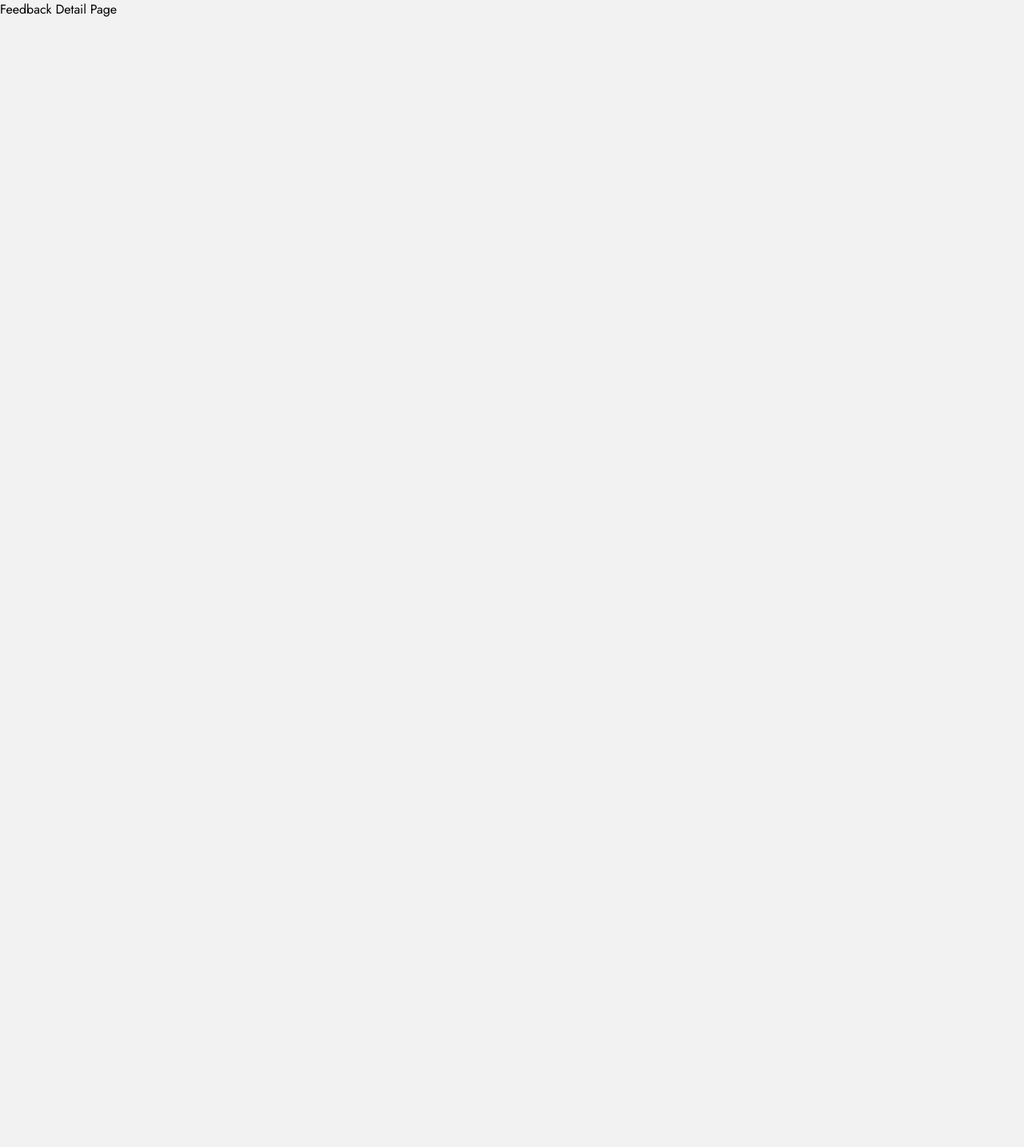
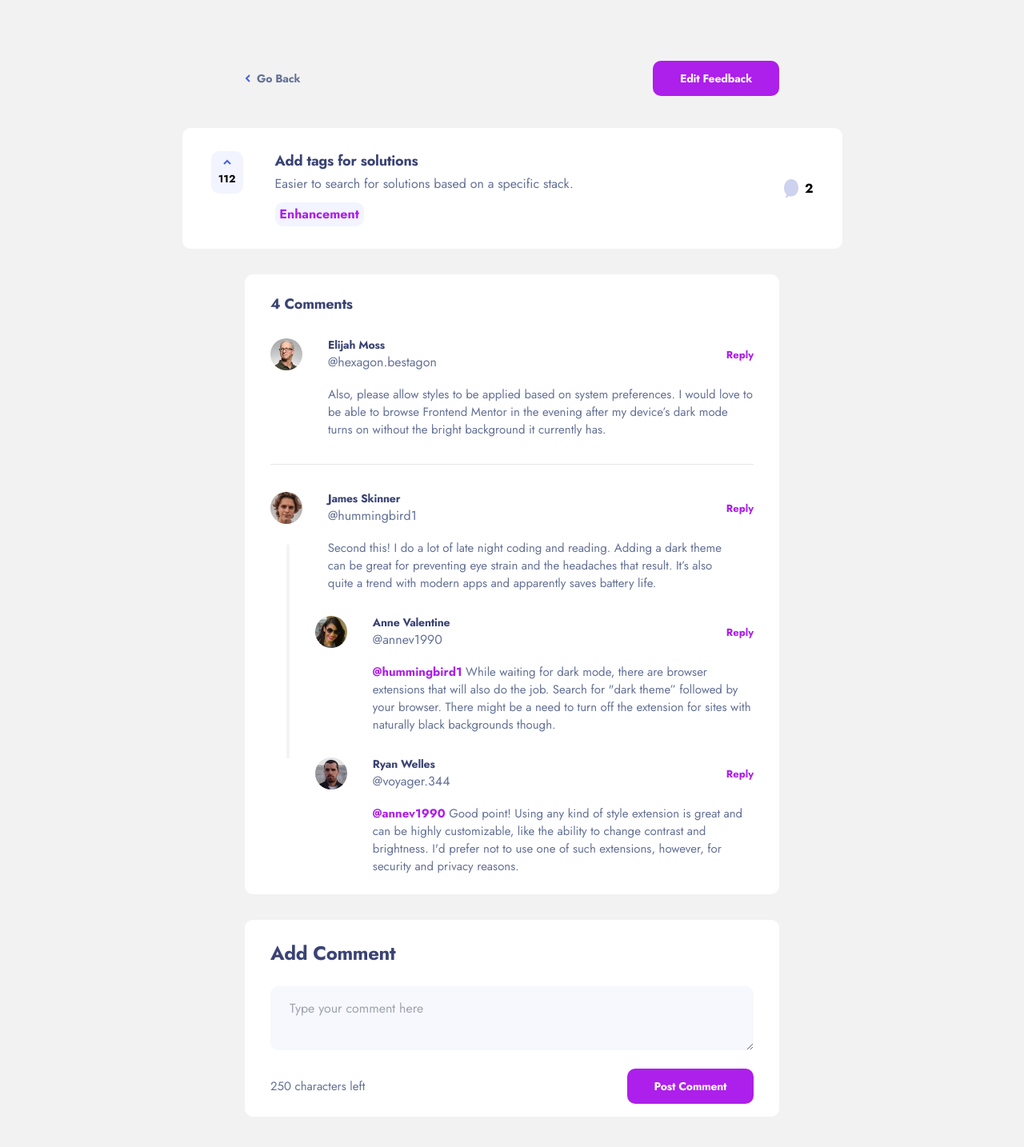
Before and after one commit to SandeebAdhikari/Product_FeedBack_App, a Next.js app: page /feedback_detail in a window 1280 px wide. Shown: the top 1434 px of the page at 80% size. Before the commit the page ends 800 px from the top, so only its background shows below. Built offline with nearby package versions, Linux system fonts and the light colour scheme.

Commit message:
feedback_detail page

```diff
--- a/app/feedback_detail/page.tsx
+++ b/app/feedback_detail/page.tsx
@@ -1,9 +1,171 @@
+import ButtonFeedback from "@/components/ButtonFeedback";
+import FeedbackCard from "@/components/FeedbackCard";
+import ResponsiveImage from "@/components/ResponsiveImage";
+import Image from "next/image";
 import React from "react";
+import UserImage1 from "@/public/assets/user-images/image-elijah.jpg";
+import UserImage2 from "@/public/assets/user-images/image-james.jpg";
+import UserImage3 from "@/public/assets/user-images/image-anne.jpg";
+import UserImage4 from "@/public/assets/user-images/image-ryan.jpg";
 
 const page = () => {
   return (
-    <div>
-      <h1>Feedback Detail Page</h1>
+    <div className="mt-[76px]  flex flex-col items-center mx-[306px]">
+      <div className="flex w-full">
+        <button className="flex items-center justify-center gap-2">
+          <svg width="7" height="10" xmlns="http://www.w3.org/2000/svg">
+            <path
+              d="M6 9L2 5l4-4"
+              stroke="#4661E6"
+              stroke-width="2"
+              fill="none"
+              fill-rule="evenodd"
+            />
+          </svg>
+          <h1 className="font-bold text-grayBlue text-h4">Go Back</h1>
+        </button>
+        <div className="ml-auto">
+          <ButtonFeedback text="Edit Feedback" />
+        </div>
+      </div>
+      <div className="mt-10">
+        <FeedbackCard />
+      </div>
+      <div className="mt-8 flex flex-col bg-white w-full rounded-[10px] px-8 py-6">
+        <h1 className="text-h3 font-bold text-darkBlue">4 Comments</h1>
+
+        <div className="mt-7 flex flex-col w-full">
+          <div className="flex w-full items-center justify-center">
+            <Image
+              src={UserImage1}
+              alt="User"
+              width={40}
+              height={40}
+              className="rounded-full"
+            />
+            <div className="ml-8 flex flex-col w-full">
+              <h1 className="text-h4 font-bold text-darkBlue">Elijah Moss</h1>
+              <p className="text-grayBlue">@hexagon.bestagon</p>
+            </div>
+            <div className="ml-auto">
+              <h1 className="text-primaryPurple text-body3 font-semibold">
+                Reply
+              </h1>
+            </div>
+          </div>
+          <p className="text-body2 mt-[17px] w-full pl-[72px] text-grayBlue">
+            Also, please allow styles to be applied based on system preferences.
+            I would love to be able to browse Frontend Mentor in the evening
+            after my device’s dark mode turns on without the bright background
+            it currently has.
+          </p>
+        </div>
+        <hr className="mt-8 w-full" />
+        <div className="mt-8 flex flex-col w-full">
+          <div className="flex w-full  items-center justify-center">
+            <Image
+              src={UserImage2}
+              alt="User"
+              width={40}
+              height={40}
+              className="rounded-full"
+            />
+            <div className="ml-8 flex flex-col w-full">
+              <h1 className="text-h4 font-bold text-darkBlue">James Skinner</h1>
+              <p className="text-grayBlue">@hummingbird1</p>
+            </div>
+            <div className="ml-auto">
+              <h1 className="text-primaryPurple text-body3 font-semibold">
+                Reply
+              </h1>
+            </div>
+          </div>
+          <div className="flex w-full">
+            <div className="w-1 h-[267px] bg-gray-100 mt-6 ml-5" />
+            <div className="flex flex-col w-full">
+              <p className="-ml-6 text-body2 mt-[17px] w-full pl-[72px] text-grayBlue">
+                Second this! I do a lot of late night coding and reading. Adding
+                a dark theme can be great for preventing eye strain and the
+                headaches that result. It’s also quite a trend with modern apps
+                and apparently saves battery life.
+              </p>
+              <div className="pl-8 mt-7 flex flex-col w-full">
+                <div className="flex w-full items-center justify-center">
+                  <Image
+                    src={UserImage3}
+                    alt="User"
+                    width={40}
+                    height={40}
+                    className="rounded-full"
+                  />
+                  <div className="ml-8 flex flex-col w-full">
+                    <h1 className="text-h4 font-bold text-darkBlue">
+                      Anne Valentine
+                    </h1>
+                    <p className="text-grayBlue">@annev1990</p>
+                  </div>
+                  <div className="ml-auto">
+                    <h1 className="text-primaryPurple text-body3 font-semibold">
+                      Reply
+                    </h1>
+                  </div>
+                </div>
+                <p className="text-body2 mt-[17px] w-full pl-[72px] text-grayBlue">
+                  <span className="text-primaryPurple font-bold">
+                    @hummingbird1
+                  </span>{" "}
+                  While waiting for dark mode, there are browser extensions that
+                  will also do the job. Search for "dark theme” followed by your
+                  browser. There might be a need to turn off the extension for
+                  sites with naturally black backgrounds though.
+                </p>
+              </div>
+              <div className="pl-8 mt-7 flex flex-col w-full">
+                <div className="flex w-full items-center justify-center">
+                  <Image
+                    src={UserImage4}
+                    alt="User"
+                    width={40}
+                    height={40}
+                    className="rounded-full"
+                  />
+                  <div className="ml-8 flex flex-col w-full">
+                    <h1 className="text-h4 font-bold text-darkBlue">
+                      Ryan Welles
+                    </h1>
+                    <p className="text-grayBlue">@voyager.344</p>
+                  </div>
+                  <div className="ml-auto">
+                    <h1 className="text-primaryPurple text-body3 font-semibold">
+                      Reply
+                    </h1>
+                  </div>
+                </div>
+                <p className="text-body2 mt-[17px] w-full pl-[72px] text-grayBlue">
+                  <span className="text-primaryPurple font-bold">
+                    @annev1990
+                  </span>{" "}
+                  Good point! Using any kind of style extension is great and can
+                  be highly customizable, like the ability to change contrast
+                  and brightness. I'd prefer not to use one of such extensions,
+                  however, for security and privacy reasons.
+                </p>
+              </div>
+            </div>
+          </div>
+        </div>
+      </div>
+      <div className="mt-8 w-full px-8 h-[246px] bg-white rounded-[10px] mb-[129px]">
+        <h1 className="mt-6 text-h1 text-darkBlue font-bold">Add Comment</h1>
+        <textarea
+          className="mt-6 w-full h-[80px] bg-lighterPeach rounded-[10px] px-6 py-4"
+          placeholder="Type your comment here"
+        />
+        <div className="flex w-full mt-4  items-center justify-between">
+          <h1 className="text-body2 text-grayBlue">250 characters left</h1>
+          <ButtonFeedback text="Post Comment" />
+        </div>
+      </div>
     </div>
   );
 };
--- a/app/layout.tsx
+++ b/app/layout.tsx
@@ -23,7 +23,7 @@ export default function RootLayout({
 }>) {
   return (
     <html lang="en">
-      <body className={`${jost.variable} `}>{children}</body>
+      <body className={`${jost.variable}`}>{children}</body>
     </html>
   );
 }
--- /dev/null
+++ b/components/ButtonFeedback.tsx
@@ -0,0 +1,15 @@
+import React from "react";
+
+interface ButtonFeedbackProps {
+  text: string;
+}
+
+const ButtonFeedback: React.FC<ButtonFeedbackProps> = ({ text }) => {
+  return (
+    <button className="bg-primaryPurple w-[158px] h-[44px] rounded-[10px] font-bold text-h4 text-white">
+      {text}
+    </button>
+  );
+};
+
+export default ButtonFeedback;
--- a/components/NavBar.tsx
+++ b/components/NavBar.tsx
@@ -6,6 +6,7 @@ import Image from "next/image";
 import DownArrow from "../public/assets/shared/icon-arrow-down.svg";
 import UpArrow from "../public/assets/shared/icon-arrow-up.svg";
 import TickIcon from "../public/assets/shared/icon-check.svg"; // Import your custom tick icon
+import ButtonFeedback from "./ButtonFeedback";
 
 const NavBar = () => {
   const [isOpen, setIsOpen] = useState(false);
@@ -24,7 +25,7 @@ const NavBar = () => {
   };
 
   return (
-    <div className="w-[825px] h-[72px] border rounded-[10px] flex items-center bg-semiDarkNavy relative">
+    <div className="w-[825px] h-[72px]  rounded-[10px] flex items-center bg-semiDarkNavy relative">
       <div className="ml-6 gap-4 flex justify-center">
         <div className="w-[23px] h-6">
           <ResponsiveImage folder="suggestions" imageKey="suggestionsIcon" />
@@ -61,9 +62,9 @@ const NavBar = () => {
           </div>
         )}
       </div>
-      <button className="ml-auto mr-4 bg-primaryPurple w-[158px] h-[44px] rounded-[10px] font-bold text-h4 text-white">
-        + Add Feedback
-      </button>
+      <div className="mr-4 ml-auto">
+        <ButtonFeedback text="+ Add Feedback" />
+      </div>
     </div>
   );
 };
--- a/components/SideBar.tsx
+++ b/components/SideBar.tsx
@@ -4,7 +4,7 @@ import ResponsiveImage from "./ResponsiveImage";
 
 const SideBar = () => {
   return (
-    <div className="w-[255px] h-[529px] border rounded-[10px] overflow-hidden">
+    <div className="w-[255px] h-[529px]  rounded-[10px] overflow-hidden">
       <div className=" h-[115px] rounded-[10px] overflow-hidden inset-0 relative">
         <ResponsiveImage folder="suggestions" imageKey="backgroundHeader" />
         <div className=" absolute mt-[62px] ml-[24px] bottom-[24px] w-[160px] h-[51px]">
@@ -33,7 +33,7 @@ const SideBar = () => {
             Feature
           </div>
         </div>
-        <div className="mt-6 px-6  border rounded-[10px] bg-white h-[178px] flex flex-col sm:flex-wrap items-center justify-center">
+        <div className="mt-6 px-6 rounded-[10px] bg-white h-[178px] flex flex-col sm:flex-wrap items-center justify-center">
           <div className="flex w-full justify-between">
             <h1 className="text-h3 font-bold text-semiDarkNavy">Roadmap</h1>
             <p className="underline text-primaryBlue">View</p>
--- a/public/data/assets.json
+++ b/public/data/assets.json
@@ -1,6 +1,6 @@
 {
   "shared": {
-    "mobile": {
+    "desktop": {
       "closeIcon": "/assets/shared/mobile/icon-close.svg",
       "hamburgerIcon": "/assets/shared/mobile/icon-hamburger.svg",
       "arrowDownIcon": "/assets/shared/mobile/icon-arrow-down.svg",
```
